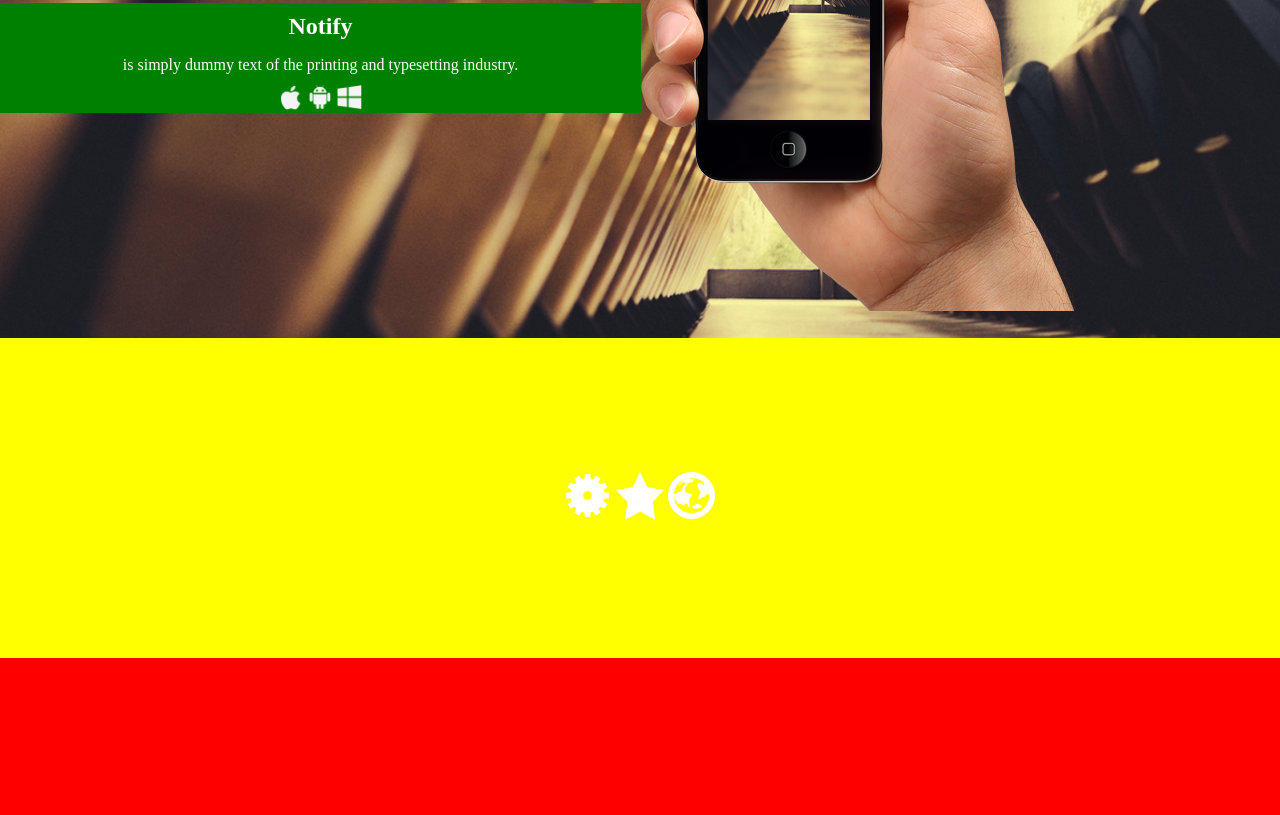
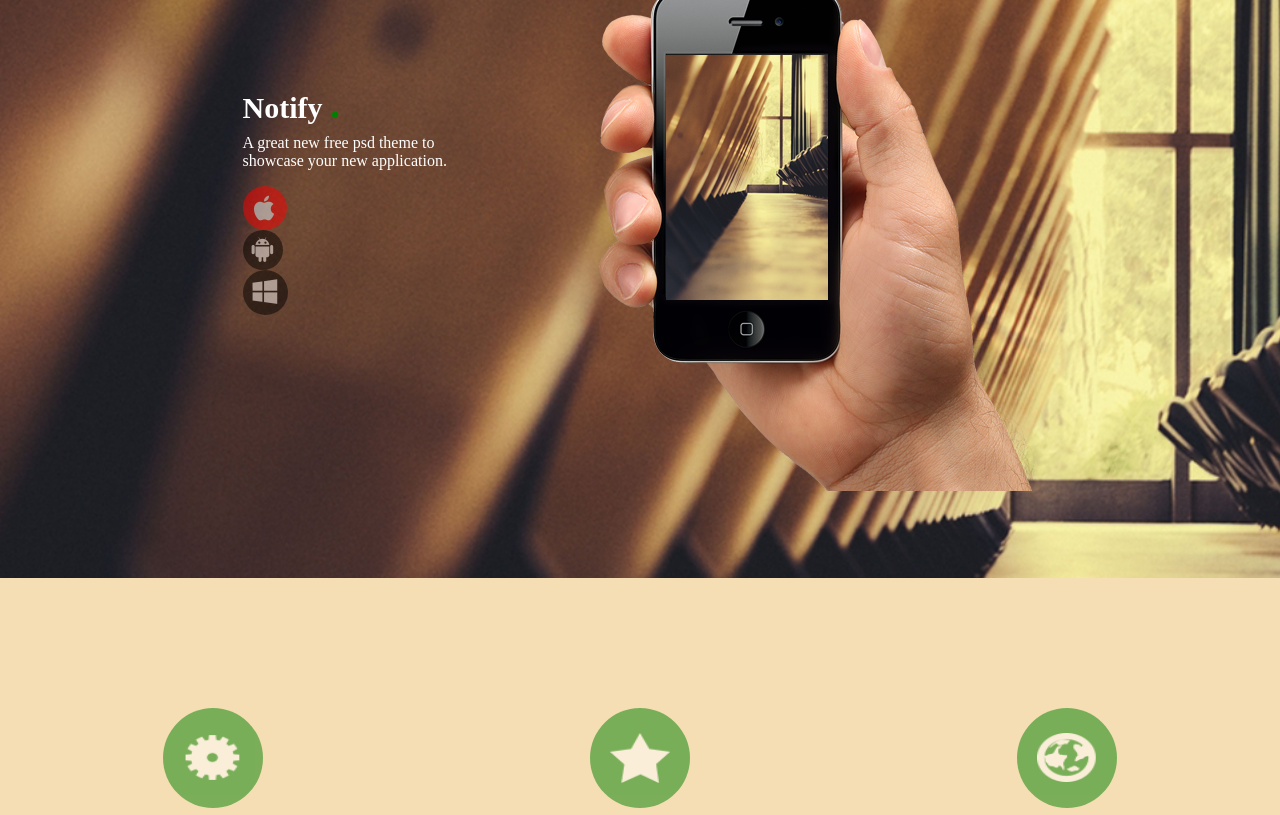
Before and after one commit to Allphaman/projeto-cleiton-jeniffer, a plain HTML site: page index.html in a window 1280 px wide. Shown: the part 222-1037 px from the top of the page. Drawn offline with Linux system fonts and the light colour scheme.

Commit message:
adicionar alteracao no icones da secao e do aside

```diff
--- a/css/pagina.css
+++ b/css/pagina.css
@@ -1,3 +1,6 @@
+/* inicio de codigo - definicao das grids */
+
+
 body {
     margin: 0;
     display: grid;
@@ -6,57 +9,112 @@ body {
                             'div div div div'
                             'div-icon div-icon div-icon div-icon'
                             'footer footer footer footer';
-    grid-template-rows: 70vh 40vh 20vh 20vh;
+    grid-template-rows: 100vh 45vh 20vh 20vh;
 
 }
 
+/* fim de codigo - definicao das grids */
+
+
+/* inicio da secao com a imagem de fundo banner */
 
 section{
+
      grid-area: section;
     background-color: brown;
     background-image: url(../img/banner.png);
     background-size: cover;
     display: flex;
-    justify-content: flex-end;
+    justify-content: center;
     align-items: center;
+
+}
+
+/* inicio de codigo - mao com celular*/
+.hand {
+    margin-left: 100px;
+    margin-bottom: -120px;
+}
+
+/* fim de codigo - mao com celular */
+
+/* inicio de codigo div icons contendo os icones IOS ANDROID E WINDOWS */
+
+.icons {
+    width: 20%;
+    height: 200px;
+    background-color: ;
+    color: white;
+   display: inline-block;
+    justify-content: center;
+    align-items: center
+}
+
+
+#IOS {
+
+    width: 44px;
+    height: 44px;
+    background-color: red;
+    opacity: 0.5;
+    border-radius: 100%;
+    display: flex;
+    justify-content: center;
+    align-items: center
+
 
 
 }
+#ANDROID{
 
-.icons{
-    width: 100%;
-    height: 110px;
-    background-color: green;
+      width: 40px;
+    height: 40px;
+    background-color: black;
+    opacity: 0.5;
+    border-radius: 100%;
     display: flex;
-    justify-content: space-evenly;
-    align-items: center;
-    flex-direction: column;
+     justify-content: center;
+    align-items: center
 
-    color: white;
+
 
 
 }
-.icons:nth-child(1){
-    line-height: 0.15px;
+#WINDOWS{
+
+     width: 45px;
+    height: 45px;
+    background-color: black;
+    opacity: 0.5;
+    border-radius: 100%;
+    display: flex;
+     justify-content: center;
+    align-items: center
+
 }
 
+/* fim de codigo div icons contendo os icones IOS ANDROID E WINDOWS */
 
-.icons img {
-    width: 25px;
+/* fim de secao com imagem de fundo banner */
 
-    margin: 0;
+/*  inicio de codigo icons contendo h1*/
+.icons h1{
+    font-size: 30px;
+    line-height: 3px;
 }
+/*  fim de codigo icons contendo h1*/
 
 
-section img {
-    margin-right: 200px;
-}
+/* inicio codigo imgicon */
 
 
 
 
 
+/* fim de codigo imgicon */
 
+
+/* inicio de codigo aside */
 
 aside{
     grid-area: aside;
@@ -65,12 +123,73 @@ aside{
     justify-content: center;
     align-items: center;
 
+
 }
+.design {
+    width: 100%;
+    height: 100%;
+    background-color: wheat;
+    display: flex;
+    justify-content: space-around;
+    align-items: center;
 
-.design {
 
 
 }
+.design img{
+    width: 60px;
+    height: 50px;
+    display: flex;
+    justify-content: center;
+    align-items: center;
+
+
+
+
+}
+
+#config{
+    height: 100px;
+    width: 100px;
+    background-color: green;
+    border-radius: 100%;
+    display: flex;
+    justify-content: center;
+    align-items: center;
+    opacity: 0.5;
+
+
+}
+
+#estrela {
+
+     height: 100px;
+    width: 100px;
+    background-color: green;
+    border-radius: 100%;
+    display: flex;
+    justify-content: center;
+    align-items: center;
+    opacity: 0.5;
+}
+
+
+#mundo {
+
+     height: 100px;
+    width: 100px;
+    background-color: green;
+    border-radius: 100%;
+    display: flex;
+    justify-content: center;
+    align-items: center;
+    opacity: 0.5;
+
+}
+
+/* fim de codigo aside */
+
+
 
 
 #video{
--- a/index.html
+++ b/index.html
@@ -15,24 +15,39 @@
 
 
         <div class="icons">
-            <h1>Notify</h1>
+            <h1>Notify <span  style="color: green; font-size: 40px">.</span></h1>
             <p>
-                is simply dummy text of the printing and typesetting industry.
+                A great new free psd theme to showcase
+                your new application.
             </p>
-            <div class="imgicon">
-                <img src="./img/icone-ios.png" alt="">
-                <img src="./img/icone-android.png" alt="">
-                <img src="./img/icone-windows.png" alt="">
+            <div>
+                <span id="IOS">
+                    <img src="./img/icone-ios.png" alt="">
+                </span>
+                <span id="ANDROID">
+                    <img src="./img/icone-android.png" alt="">
+                </span>
+                <span id="WINDOWS">
+                    <img src="./img/icone-windows.png" alt="">
+                </span>
             </div>
         </div>
 
-            <img src="./img/hand.png" alt="">
+            <img  class="hand"  src="./img/hand.png" alt="">
     </section>
     <aside>
         <div class="design">
+
+            <span id="config">
+
             <img src="./img/icone1.png" alt="">
-            <img src="./img/icone2.png" alt="">
-            <img src="./img/icone3.png" alt="">
+            </span>
+            <span id="estrela">
+                <img src="./img/icone2.png" alt="">
+            </span>
+            <span id="mundo">
+                <img src="./img/icone3.png" alt="">
+            </span>
         </div>
     </aside>
     <div id="video"></div>
```
